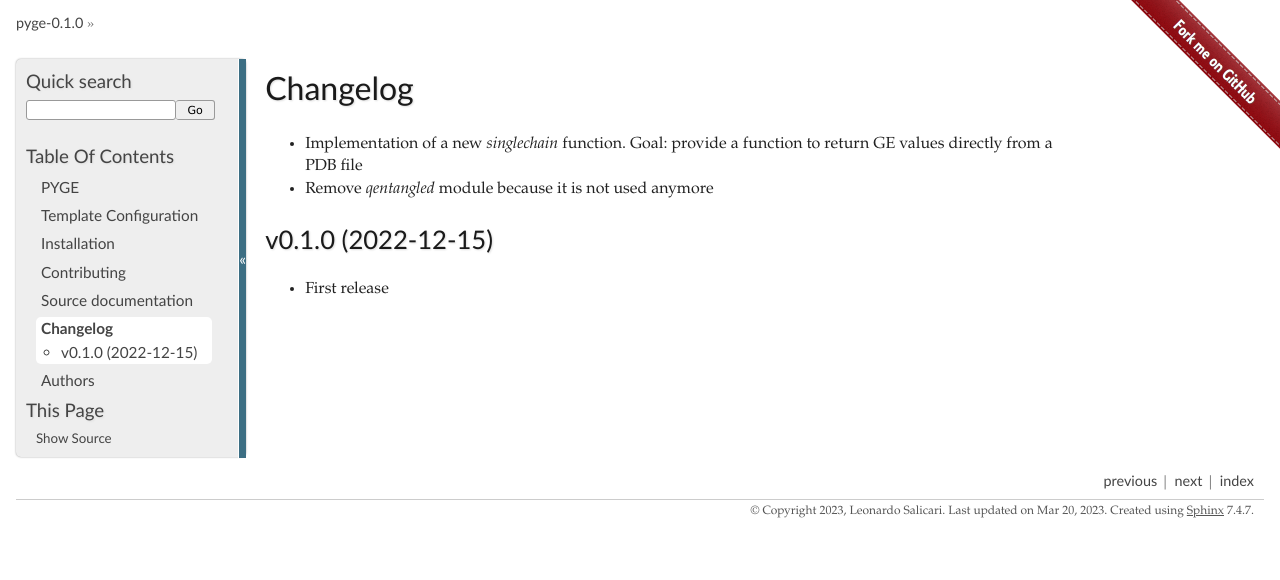
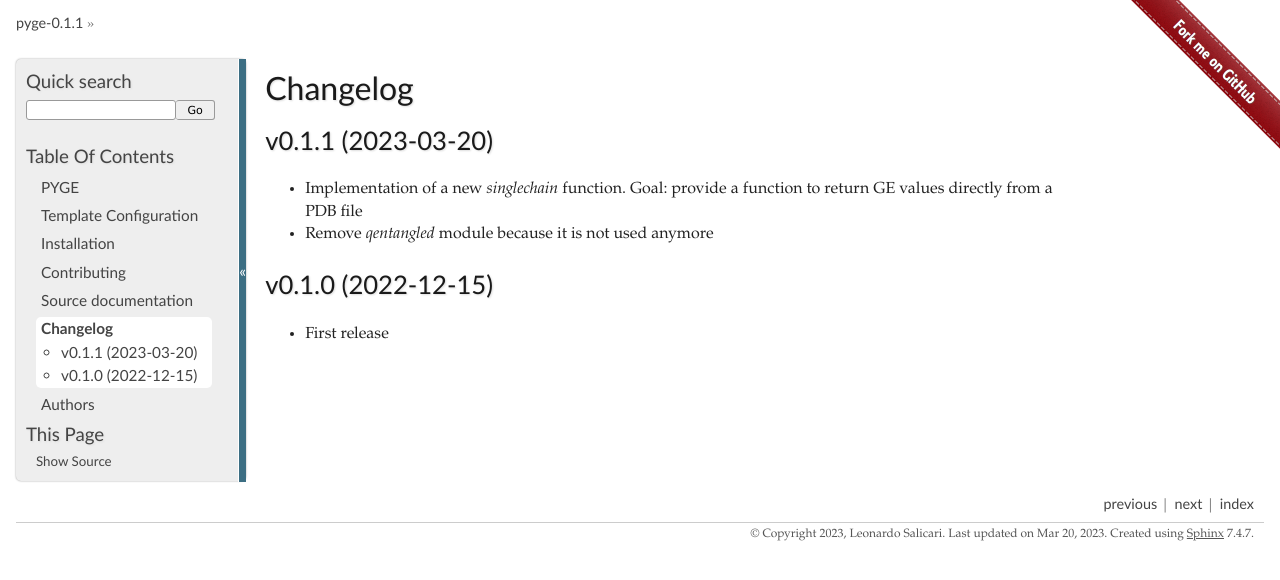
Before and after one commit to gentangle/pyge, a Sphinx documentation site: the page built from docs/changelog.rst, in a window 1280 px wide. Shown: the top 580 px of the page. Built offline with Sphinx 7.4.7, drawn with Linux system fonts in a browser that asks for light colours; pages that are not in the unit, such as notebooks, are missing from menus.

Commit message:
[SKIP] version bump 0.1.0 -> 0.1.1
test to trigger github action for bump

```diff
--- a/CHANGELOG.rst
+++ b/CHANGELOG.rst
@@ -1,6 +1,9 @@
 
 Changelog
 =========
+
+v0.1.1 (2023-03-20)
+------------------------------------------------------------
 
 * Implementation of a new `singlechain` function. Goal: provide a function to return GE values directly from a PDB file
 * Remove `qentangled` module because it is not used anymore
--- a/README.rst
+++ b/README.rst
@@ -123,7 +123,7 @@ PYGE
 Version
 -------
 
-v0.1.0
+v0.1.1
 
 .. .. _GitHub Actions: https://github.com/features/actions
 .. .. _PyPI: https://pypi.org
--- a/docs/conf.py
+++ b/docs/conf.py
@@ -48,7 +48,7 @@ project = 'pyge'
 year = '2023'
 author = 'Leonardo Salicari'
 copyright = '{0}, {1}'.format(year, author)
-version = release = '0.1.0'
+version = release = '0.1.1'
 
 pygments_style = 'trac'
 templates_path = ['.']
--- a/pyge/__init__.py
+++ b/pyge/__init__.py
@@ -1 +1 @@
-__version__ = '0.1.0'
+__version__ = '0.1.1'
--- a/setup.py
+++ b/setup.py
@@ -26,7 +26,7 @@ long_description = "{}\n{}".format(
 
 setup(
     name="pyge",
-    version='0.1.0',
+    version='0.1.1',
     description="Python library to compute the Gaussian Entanglement",
     long_description=long_description,
     long_description_content_type="text/x-rst",
```
Also changed, not shown: .bumpversion.cfg.
